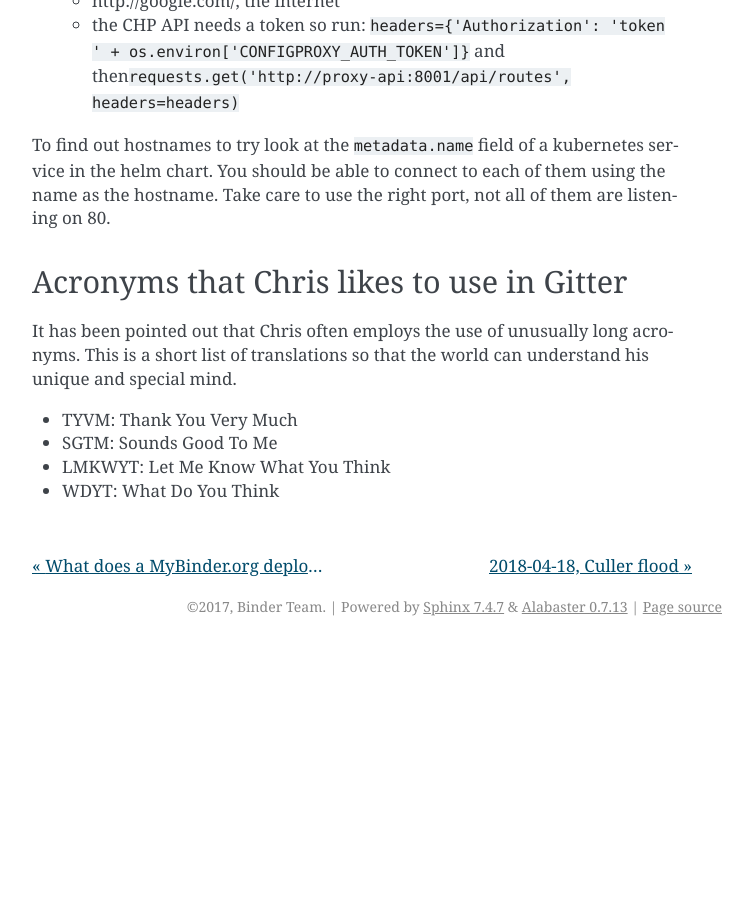
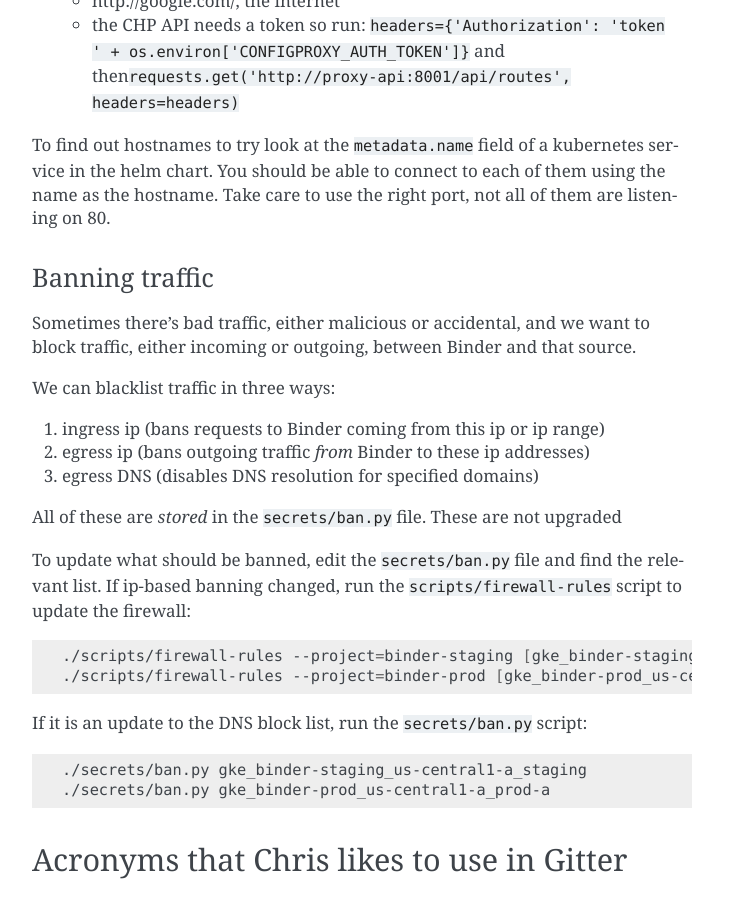
Before and after one commit to jupyterhub/mybinder.org-deploy, a Sphinx documentation site: the page built from docs/source/command_snippets.md, in a window 1280 px wide and 900 px high, scrolled down 7824 px. Shown: the whole window, without its empty margins (388-1141 px from the left). Built offline with Sphinx 7.4.7, drawn with Linux system fonts in a browser that asks for light colours; before the commit the page ends 8470 px from its top, so only the background shows below that.

Commit message:
add banning commands to docs

````diff
--- a/docs/source/command_snippets.md
+++ b/docs/source/command_snippets.md
@@ -344,6 +344,38 @@ service in the helm chart. You should be able to connect to each of them using
 the name as the hostname. Take care to use the right port, not all of them are
 listening on 80.
 
+### Banning traffic
+
+Sometimes there's bad traffic, either malicious or accidental,
+and we want to block traffic, either incoming or outgoing,
+between Binder and that source.
+
+We can blacklist traffic in three ways:
+
+1. ingress ip (bans requests to Binder coming from this ip or ip range)
+2. egress ip (bans outgoing traffic *from* Binder to these ip addresses)
+3. egress DNS (disables DNS resolution for specified domains)
+
+All of these are *stored* in the `secrets/ban.py` file.
+These are not upgraded
+
+To update what should be banned, edit the `secrets/ban.py` file
+and find the relevant list. If ip-based banning changed,
+run the `scripts/firewall-rules` script to update the firewall:
+
+```bash
+./scripts/firewall-rules --project=binder-staging [gke_binder-staging_us-central1-a_staging]
+./scripts/firewall-rules --project=binder-prod [gke_binder-prod_us-central1-a_prod-a]
+```
+
+If it is an update to the DNS block list, run the `secrets/ban.py` script:
+
+```bash
+./secrets/ban.py gke_binder-staging_us-central1-a_staging
+./secrets/ban.py gke_binder-prod_us-central1-a_prod-a
+```
+
+
 ## Acronyms that Chris likes to use in Gitter
 
 It has been pointed out that Chris often employs the use of unusually
````
